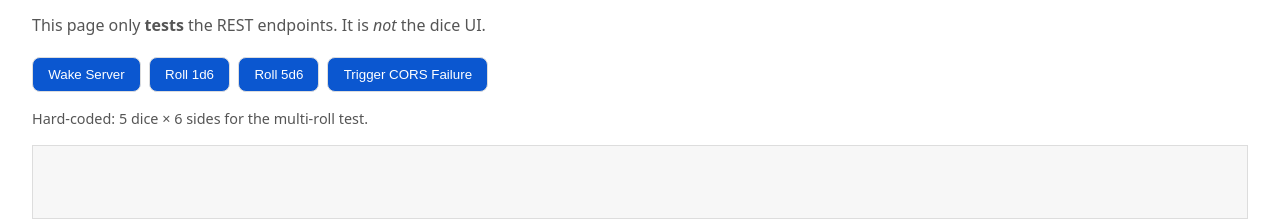
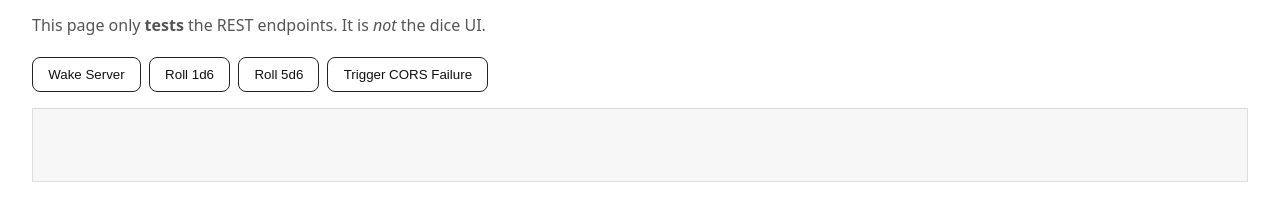
Before and after one commit to LukeT025/LT-test-static-nodejs, a website: page public/index.html in a window 1280 px wide. Shown: the part 83-304 px from the top of the page. Drawn offline with Linux system fonts and the light colour scheme.

Commit message:
fixed again

```diff
--- a/public/index.html
+++ b/public/index.html
@@ -3,15 +3,21 @@
 <meta name="viewport" content="width=device-width, initial-scale=1">
 <title>Dice Roller API — Test Page</title>
 <style>
-  :root{--fg:#111;--muted:#555;--border:#ddd;--btn:#0b57d0}
+  :root{--fg:#111;--muted:#555;--border:#ddd;--btn-bg:#fff;--btn-fg:#111;--btn-bd:#222}
   body{font:16px system-ui,-apple-system,Segoe UI,Roboto,Arial,sans-serif;margin:2rem;color:var(--fg);line-height:1.5}
   h1{margin:.25rem 0 1rem}
   p.note{color:var(--muted);margin:.25rem 0 1.25rem}
   .row{display:flex;gap:.5rem;flex-wrap:wrap;margin:.5rem 0 1rem}
-  button{padding:.55rem .95rem;border:1px solid var(--border);border-radius:.5rem;background:var(--btn);color:#fff;cursor:pointer}
-  button:hover{opacity:.95}
+  button{
+    padding:.55rem .95rem;
+    border:1px solid var(--btn-bd);
+    border-radius:.5rem;
+    background:var(--btn-bg);
+    color:var(--btn-fg);
+    cursor:pointer;
+  }
+  button:hover{background:#111;color:#fff;border-color:#111}
   pre{background:#f7f7f7;border:1px solid var(--border);padding:.75rem;overflow:auto;min-height:3rem}
-  .hint{font-size:.9rem;color:var(--muted);margin-top:.25rem}
 </style>
 
 <h1>Dice Roller API — Test Page</h1>
@@ -23,7 +29,6 @@
   <button id="btnRoll5d6">Roll 5d6</button>
   <button id="btnCorsFail">Trigger CORS Failure</button>
 </div>
-<div class="hint">Hard-coded: 5 dice × 6 sides for the multi-roll test.</div>
 
 <pre id="out" aria-live="polite"></pre>
 
@@ -40,12 +45,10 @@ document.getElementById('btnRoll1d6').onclick = () => {
 };
 
 document.getElementById('btnRoll5d6').onclick = () => {
-  // Hard-coded: 5 dice, 6 sides
   fetch('/api/rolls?dice=5&sides=6').then(r=>r.json()).then(log).catch(e=>log(String(e)));
 };
 
 document.getElementById('btnCorsFail').onclick = () => {
-  // This should succeed same-origin here, but will fail cross-origin from your static site (as intended)
   fetch('/api/blocked')
     .then(r=>r.text())
     .then(log)
```
